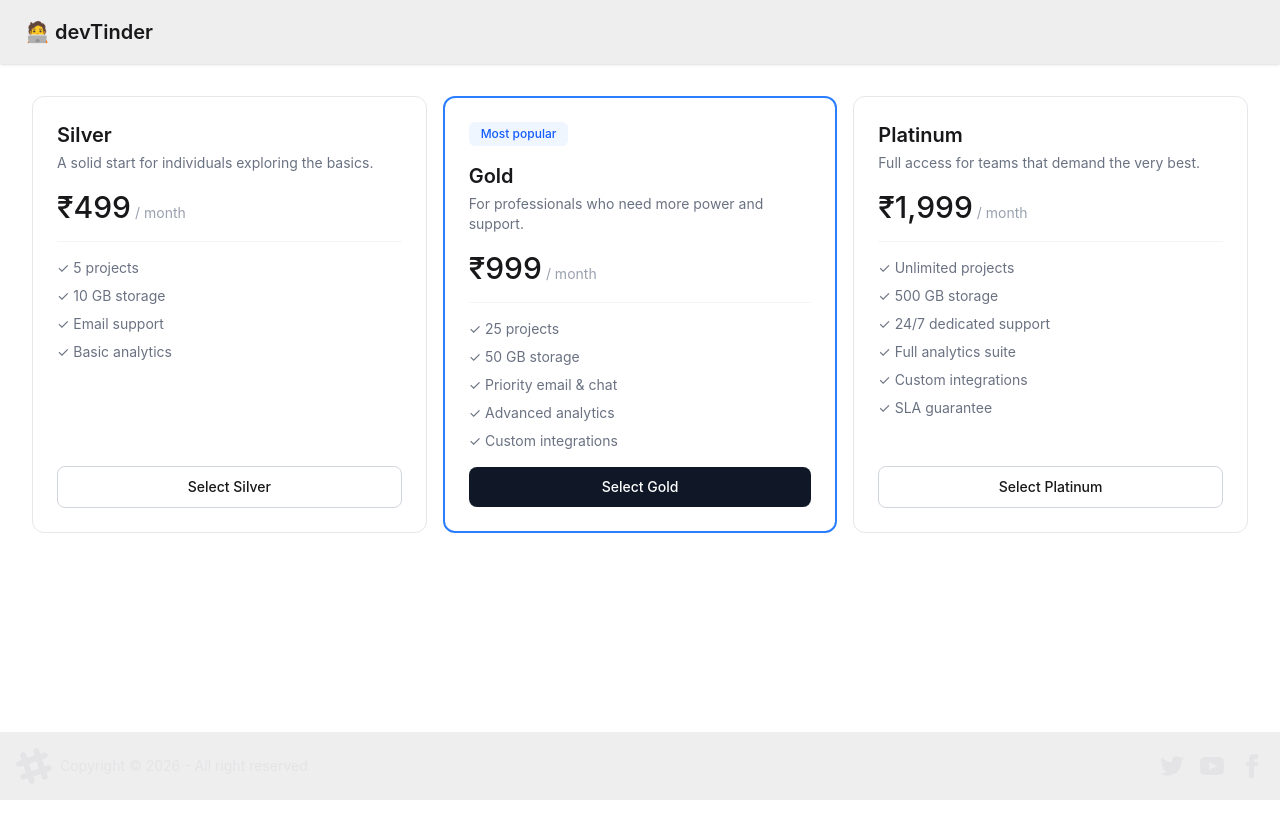
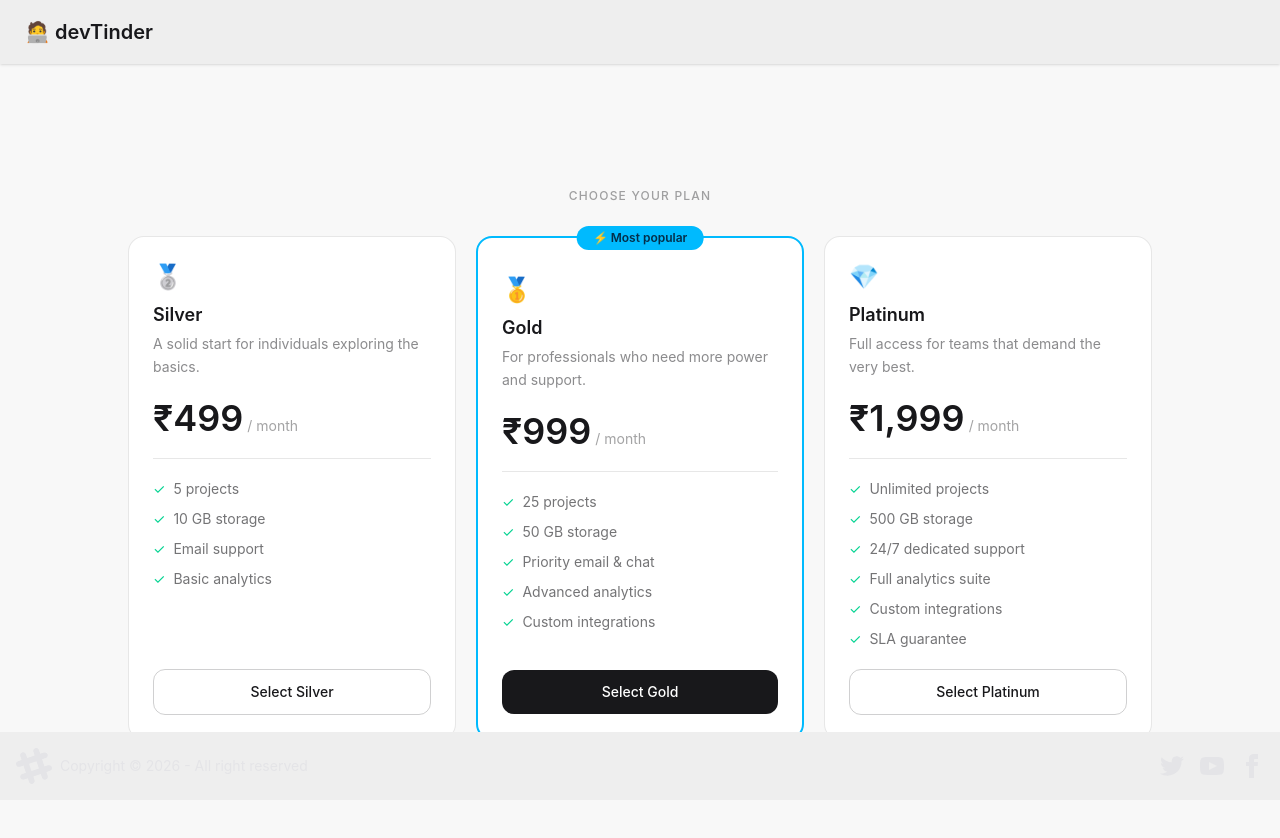
Before and after one commit to Uday1772002/devTinder, a React (Vite) app in the folder client/: page /premium in a window 1280 px wide. Shown: the top 838 px of the page. Before the commit the page ends 800 px from the top, so only its background shows below. Built offline with nearby package versions, Linux system fonts and the light colour scheme; no server answers.

Commit message:
ui_darkmode_payment_page

```diff
--- a/client/src/components/Premium.jsx
+++ b/client/src/components/Premium.jsx
@@ -7,119 +7,161 @@ const Premium = () => {
     const order = await axios.post(
       BASE_URL + "/payment/create",
       { membershipType: type },
-      {
-        withCredentials: true,
-      },
+      { withCredentials: true },
     );
-
     const { amount, currency, keyId, notes, orderId } = order.data;
     const options = {
-      key: keyId, // Replace with your Razorpay key_id
-      amount, // Amount is in currency subunits.
+      key: keyId,
+      amount,
       currency,
-      name: "Acme Corp",
-      description: "Test Transaction",
-      order_id: orderId, // This is the order_id created in the backend
+      name: "devTinder",
+      description: "Premium Membership",
+      order_id: orderId,
       prefill: {
         name: notes.firstName + " " + notes.lastName,
         email: notes.email,
         contact: 9999999999,
       },
-      theme: {
-        color: "#F37254",
-      },
+      theme: { color: "#F37254" },
     };
-
     const rzp = new window.Razorpay(options);
     rzp.open();
   };
+
   return (
-    <div className="grid grid-cols-1 md:grid-cols-3 gap-4 p-8">
+    <div className="min-h-screen bg-base-200 flex flex-col items-center justify-center px-4 py-16">
+      <p className="text-xs font-medium tracking-widest uppercase text-base-content/40 mb-8">
+        Choose your plan
+      </p>
+
+      <div className="grid grid-cols-1 md:grid-cols-3 gap-5 w-full max-w-5xl">
         {/* Silver */}
-      <div className="flex flex-col gap-4 rounded-xl p-6 border border-gray-200 bg-white">
+        <div className="flex flex-col gap-5 rounded-2xl p-6 border border-base-content/10 bg-base-100">
           <div>
-          <h3 className="text-xl font-semibold">Silver</h3>
-          <p className="text-sm text-gray-500 mt-1">
+            <div className="text-2xl mb-2">🥈</div>
+            <h3 className="text-lg font-semibold text-base-content">Silver</h3>
+            <p className="text-sm text-base-content/50 mt-1 leading-relaxed">
               A solid start for individuals exploring the basics.
             </p>
           </div>
           <div className="flex items-baseline gap-1">
-          <span className="text-3xl font-medium">₹499</span>
-          <span className="text-sm text-gray-400">/ month</span>
+            <span className="text-4xl font-semibold text-base-content">
+              ₹499
+            </span>
+            <span className="text-sm text-base-content/40">/ month</span>
           </div>
-        <hr className="border-gray-100" />
-        <ul className="flex flex-col gap-2 flex-1 text-sm text-gray-500">
-          <li>✓ 5 projects</li>
-          <li>✓ 10 GB storage</li>
-          <li>✓ Email support</li>
-          <li>✓ Basic analytics</li>
+          <hr className="border-base-content/10" />
+          <ul className="flex flex-col gap-2.5 flex-1 text-sm text-base-content/60">
+            <li className="flex items-center gap-2">
+              <span className="text-success">✓</span> 5 projects
+            </li>
+            <li className="flex items-center gap-2">
+              <span className="text-success">✓</span> 10 GB storage
+            </li>
+            <li className="flex items-center gap-2">
+              <span className="text-success">✓</span> Email support
+            </li>
+            <li className="flex items-center gap-2">
+              <span className="text-success">✓</span> Basic analytics
+            </li>
           </ul>
           <button
             onClick={() => handleBuyClick("silver")}
-          className="mt-auto w-full py-2.5 rounded-lg text-sm font-medium border border-gray-300 hover:bg-gray-50 transition"
+            className="mt-auto w-full py-3 rounded-xl text-sm font-medium border border-base-content/20 text-base-content hover:bg-base-content/5 transition-all"
           >
             Select Silver
           </button>
         </div>
 
-      {/* Gold */}
-      <div className="flex flex-col gap-4 rounded-xl p-6 border-2 border-blue-500 bg-white">
-        <span className="text-xs font-medium bg-blue-50 text-blue-600 px-3 py-1 rounded-md w-fit">
-          Most popular
+        {/* Gold — featured */}
+        <div className="flex flex-col gap-5 rounded-2xl p-6 border-2 border-info bg-base-100 relative">
+          <span className="absolute -top-3 left-1/2 -translate-x-1/2 text-xs font-semibold px-4 py-1 rounded-full bg-info text-info-content whitespace-nowrap">
+            ⚡ Most popular
           </span>
-        <div>
-          <h3 className="text-xl font-semibold">Gold</h3>
-          <p className="text-sm text-gray-500 mt-1">
+          <div className="mt-3">
+            <div className="text-2xl mb-2">🥇</div>
+            <h3 className="text-lg font-semibold text-base-content">Gold</h3>
+            <p className="text-sm text-base-content/50 mt-1 leading-relaxed">
               For professionals who need more power and support.
             </p>
           </div>
           <div className="flex items-baseline gap-1">
-          <span className="text-3xl font-medium">₹999</span>
-          <span className="text-sm text-gray-400">/ month</span>
+            <span className="text-4xl font-semibold text-base-content">
+              ₹999
+            </span>
+            <span className="text-sm text-base-content/40">/ month</span>
           </div>
-        <hr className="border-gray-100" />
-        <ul className="flex flex-col gap-2 flex-1 text-sm text-gray-500">
-          <li>✓ 25 projects</li>
-          <li>✓ 50 GB storage</li>
-          <li>✓ Priority email & chat</li>
-          <li>✓ Advanced analytics</li>
-          <li>✓ Custom integrations</li>
+          <hr className="border-base-content/10" />
+          <ul className="flex flex-col gap-2.5 flex-1 text-sm text-base-content/60">
+            <li className="flex items-center gap-2">
+              <span className="text-success">✓</span> 25 projects
+            </li>
+            <li className="flex items-center gap-2">
+              <span className="text-success">✓</span> 50 GB storage
+            </li>
+            <li className="flex items-center gap-2">
+              <span className="text-success">✓</span> Priority email & chat
+            </li>
+            <li className="flex items-center gap-2">
+              <span className="text-success">✓</span> Advanced analytics
+            </li>
+            <li className="flex items-center gap-2">
+              <span className="text-success">✓</span> Custom integrations
+            </li>
           </ul>
           <button
             onClick={() => handleBuyClick("gold")}
-          className="mt-auto w-full py-2.5 rounded-lg text-sm font-medium bg-gray-900 text-white hover:bg-gray-700 transition"
+            className="mt-auto w-full py-3 rounded-xl text-sm font-medium bg-base-content text-base-100 hover:opacity-85 transition-all"
           >
             Select Gold
           </button>
         </div>
 
         {/* Platinum */}
-      <div className="flex flex-col gap-4 rounded-xl p-6 border border-gray-200 bg-white">
+        <div className="flex flex-col gap-5 rounded-2xl p-6 border border-base-content/10 bg-base-100">
           <div>
-          <h3 className="text-xl font-semibold">Platinum</h3>
-          <p className="text-sm text-gray-500 mt-1">
+            <div className="text-2xl mb-2">💎</div>
+            <h3 className="text-lg font-semibold text-base-content">
+              Platinum
+            </h3>
+            <p className="text-sm text-base-content/50 mt-1 leading-relaxed">
               Full access for teams that demand the very best.
             </p>
           </div>
           <div className="flex items-baseline gap-1">
-          <span className="text-3xl font-medium">₹1,999</span>
-          <span className="text-sm text-gray-400">/ month</span>
+            <span className="text-4xl font-semibold text-base-content">
+              ₹1,999
+            </span>
+            <span className="text-sm text-base-content/40">/ month</span>
           </div>
-        <hr className="border-gray-100" />
-        <ul className="flex flex-col gap-2 flex-1 text-sm text-gray-500">
-          <li>✓ Unlimited projects</li>
-          <li>✓ 500 GB storage</li>
-          <li>✓ 24/7 dedicated support</li>
-          <li>✓ Full analytics suite</li>
-          <li>✓ Custom integrations</li>
-          <li>✓ SLA guarantee</li>
+          <hr className="border-base-content/10" />
+          <ul className="flex flex-col gap-2.5 flex-1 text-sm text-base-content/60">
+            <li className="flex items-center gap-2">
+              <span className="text-success">✓</span> Unlimited projects
+            </li>
+            <li className="flex items-center gap-2">
+              <span className="text-success">✓</span> 500 GB storage
+            </li>
+            <li className="flex items-center gap-2">
+              <span className="text-success">✓</span> 24/7 dedicated support
+            </li>
+            <li className="flex items-center gap-2">
+              <span className="text-success">✓</span> Full analytics suite
+            </li>
+            <li className="flex items-center gap-2">
+              <span className="text-success">✓</span> Custom integrations
+            </li>
+            <li className="flex items-center gap-2">
+              <span className="text-success">✓</span> SLA guarantee
+            </li>
           </ul>
           <button
             onClick={() => handleBuyClick("platinum")}
-          className="mt-auto w-full py-2.5 rounded-lg text-sm font-medium border border-gray-300 hover:bg-gray-50 transition"
+            className="mt-auto w-full py-3 rounded-xl text-sm font-medium border border-base-content/20 text-base-content hover:bg-base-content/5 transition-all"
           >
             Select Platinum
           </button>
+        </div>
       </div>
     </div>
   );
```
Lines whose indentation alone changed are shown as unchanged.
